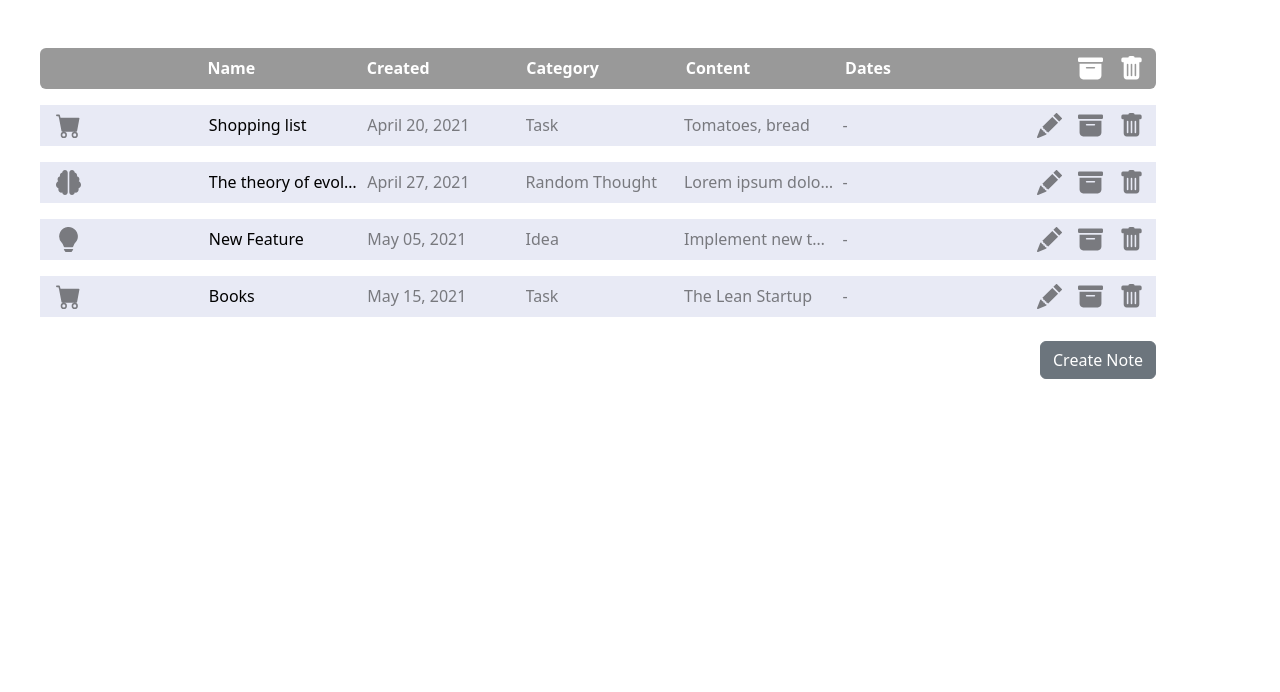
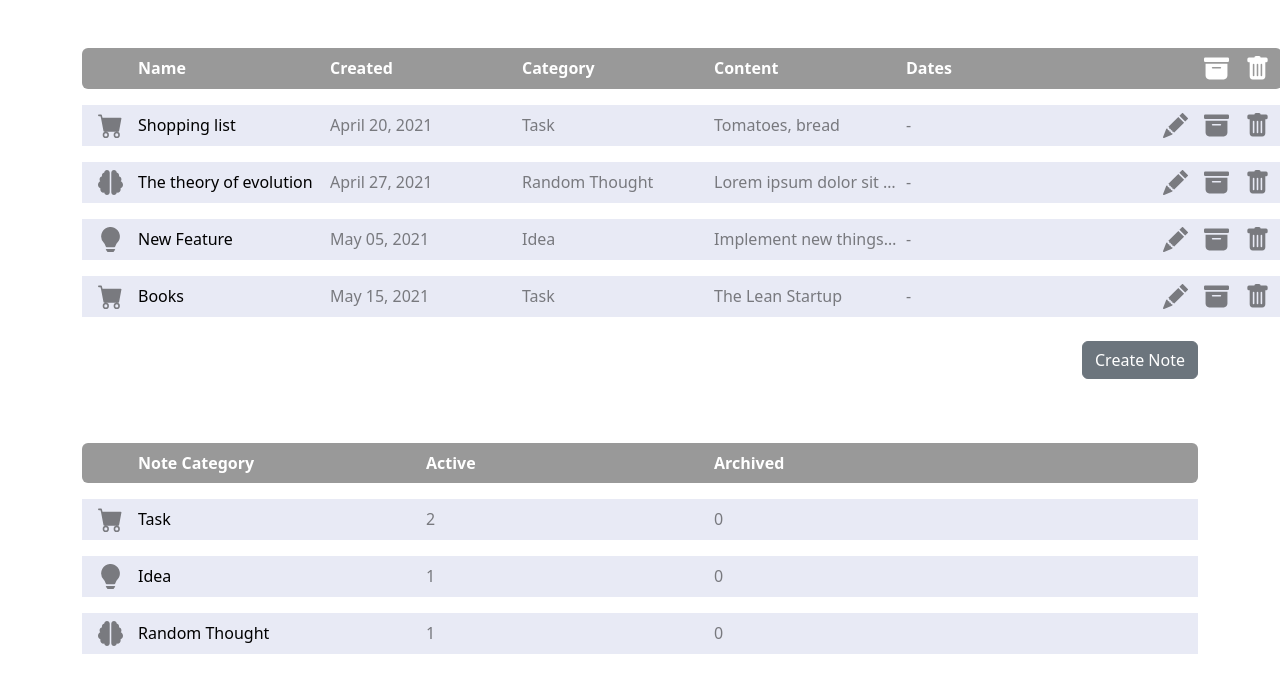
Before and after one commit to sweest2000/radency-1, a website built with Vite: page src/index.html in a window 1280 px wide. Built offline with nearby package versions, Linux system fonts and the light colour scheme.

Commit message:
Implemented summary

```diff
--- a/src/index.html
+++ b/src/index.html
@@ -22,7 +22,7 @@
       <div class="container">
         <table class="main-table">
           <thead>
-            <th scope="col"></th>
+            <th scope="col" class="icon-header"></th>
             <th scope="col">
               <div><span>Name</span></div>
             </th>
@@ -38,7 +38,7 @@
             <th scope="col">
               <div><span>Dates</span></div>
             </th>
-            <th scope="col">
+            <th scope="col" class="th-buttons">
               <div class="container-sm">
                 <button>
                   <img id="th-archive" width="25" height="25" />
@@ -211,6 +211,46 @@
             </div>
           </div>
         </div>
+        <table class="secondary-table">
+          <thead>
+            <th scope="col" class="icon-header"></th>
+            <th scope="col">
+              <div><span>Note Category</span></div>
+            </th>
+            <th scope="col">
+              <div><span>Active</span></div>
+            </th>
+            <th scope="col">
+              <div><span>Archived</span></div>
+            </th>
+          </thead>
+          <tbody id="table-body">
+            <tr>
+              <td scope="row" class="icon">
+                <img id="secondary-cart" width="25" height="25" />
+              </td>
+              <td class="name">Task</td>
+              <td class="secondary-cart-active">0</td>
+              <td class="secondary-cart-archived">0</td>
+            </tr>
+            <tr>
+              <td scope="row" class="icon">
+                <img id="secondary-lightbulb" width="25" height="25" />
+              </td>
+              <td class="name">Idea</td>
+              <td class="secondary-lightbulb-active">0</td>
+              <td class="secondary-lightbulb-archived">0</td>
+            </tr>
+            <tr>
+              <td scope="row" class="icon">
+                <img id="secondary-brain" width="25" height="25" />
+              </td>
+              <td class="name">Random Thought</td>
+              <td class="secondary-brain-active">0</td>
+              <td class="secondary-brain-archived">0</td>
+            </tr>
+          </tbody>
+        </table>
       </div>
     </div>
     <script type="module" src="js/main.js"></script>
--- a/src/js/main.js
+++ b/src/js/main.js
@@ -11,6 +11,7 @@ import {
   changeNote,
   deleteNote,
   setModalData,
+  setSummary,
 } from './utils';
 
 const notes = [
@@ -62,7 +63,8 @@ const populateTable = () => {
     <td><div class="text-wrapper">${item.category}</div></td>
     <td><div class="text-wrapper">${item.content}</div></td>
     <td><div class="text-wrapper">${item.dates}</div></td>
-    <td class="container-sm">
+    <td>
+    <div class="container-sm">
     <button>
     <img src="${pencil}" width="25" height="25" class="change-note" data-bs-toggle="modal" data-bs-target="#exampleModal" />
     </button>
@@ -72,21 +74,26 @@ const populateTable = () => {
     <button>
     <img src="${trash}" width="25" height="25" class="delete-note" />
     </button>
+    </div>
     </td>
   </tr>`
     );
   });
 
   try {
+    setSummary(notes, archivedNotes);
     document.querySelectorAll('.change-note').forEach((item) => {
       item.addEventListener('click', (e) =>
-        setModalData(e.target.parentElement.parentElement.parentElement, notes)
+        setModalData(
+          e.target.parentElement.parentElement.parentElement.parentElement,
+          notes
+        )
       );
     });
     document.querySelectorAll('.archive-note').forEach((item) => {
       item.addEventListener('click', (e) =>
         archiveNote(
-          e.target.parentElement.parentElement.parentElement,
+          e.target.parentElement.parentElement.parentElement.parentElement,
           notes,
           archivedNotes
         )
@@ -94,7 +101,10 @@ const populateTable = () => {
     });
     document.querySelectorAll('.delete-note').forEach((item) => {
       item.addEventListener('click', (e) =>
-        deleteNote(e.target.parentElement.parentElement.parentElement, notes)
+        deleteNote(
+          e.target.parentElement.parentElement.parentElement.parentElement,
+          notes
+        )
       );
     });
   } catch (e) {
@@ -110,6 +120,9 @@ document
   .addEventListener('click', () => changeNote(notes));
 document.querySelector('#th-archive').src = archive;
 document.querySelector('#th-trash').src = trash;
+document.querySelector('#secondary-cart').src = cart;
+document.querySelector('#secondary-lightbulb').src = lightbulb;
+document.querySelector('#secondary-brain').src = brain;
 
 populateTable();
 
--- a/src/js/utils.js
+++ b/src/js/utils.js
@@ -62,6 +62,7 @@ const archiveNote = (note, notes, archivedNotes) => {
     ...notes.find((item) => item.name === note.getAttribute('class')),
   });
   deleteNote(note, notes);
+  setSummary(notes, archivedNotes);
 };
 
 const deleteNote = (note, notes) => {
@@ -72,4 +73,51 @@ const deleteNote = (note, notes) => {
   note.remove();
 };
 
-export { addNote, archiveNote, changeNote, deleteNote, setModalData };
+const setSummary = (notes, archivedNotes) => {
+  const cartActiveLabel = document.querySelector('.secondary-cart-active');
+  const cartArchivedLabel = document.querySelector('.secondary-cart-archived');
+  const lightbulbActiveLabel = document.querySelector(
+    '.secondary-lightbulb-active'
+  );
+  const lightbulbArchivedLabel = document.querySelector(
+    '.secondary-lightbulb-archived'
+  );
+  const brainActiveLabel = document.querySelector('.secondary-brain-active');
+  const brainArchivedLabel = document.querySelector(
+    '.secondary-brain-archived'
+  );
+
+  cartActiveLabel.innerHTML = notes.reduce(
+    (acc, item) => (item.category === 'Task' ? acc + 1 : acc),
+    0
+  );
+  cartArchivedLabel.innerHTML = archivedNotes.reduce(
+    (acc, item) => (item.category === 'Task' ? acc + 1 : acc),
+    0
+  );
+  lightbulbActiveLabel.innerHTML = notes.reduce(
+    (acc, item) => (item.category === 'Idea' ? acc + 1 : acc),
+    0
+  );
+  lightbulbArchivedLabel.innerHTML = archivedNotes.reduce(
+    (acc, item) => (item.category === 'Idea' ? acc + 1 : acc),
+    0
+  );
+  brainActiveLabel.innerHTML = notes.reduce(
+    (acc, item) => (item.category === 'Random Thought' ? acc + 1 : acc),
+    0
+  );
+  brainArchivedLabel.innerHTML = archivedNotes.reduce(
+    (acc, item) => (item.category === 'Random Thought' ? acc + 1 : acc),
+    0
+  );
+};
+
+export {
+  addNote,
+  archiveNote,
+  changeNote,
+  deleteNote,
+  setModalData,
+  setSummary,
+};
--- a/src/scss/styles.scss
+++ b/src/scss/styles.scss
@@ -13,7 +13,7 @@
 }
 
 .container-sm {
-  @apply flex justify-end gap-3;
+  @apply flex gap-3 w-full justify-end;
 }
 
 .container-md {
@@ -21,11 +21,11 @@
 }
 
 .container {
-  @apply flex flex-col justify-center ml-7 mr-10 mt-5 gap-4;
+  @apply flex flex-col justify-center mt-5 gap-4 w-max;
 }
 
 .main-table {
-  @apply flex flex-col gap-3 w-full text-[#78797E];
+  @apply flex flex-col gap-3 text-[#78797E];
 }
 
 thead tr {
@@ -37,12 +37,12 @@ tbody {
 }
 
 tr {
-  @apply flex bg-[#E8EAF5];
+  @apply flex bg-[#E8EAF5] w-fit;
 }
 
 td,
 th {
-  @apply flex flex-grow basis-56 pt-2 pb-2 pl-2 pr-0 w-12;
+  @apply flex pt-2 pb-2 pl-2 pr-0 w-48;
 }
 
 td img {
@@ -67,10 +67,29 @@ th {
 }
 
 .icon {
-  @apply pl-4;
+  @apply pl-4 w-12;
+}
+
+.icon-header {
+  @apply w-12;
 }
 
 #th-archive,
 #th-trash {
   filter: invert(100%);
 }
+
+.secondary-table {
+  @apply flex flex-col gap-3 text-[#78797E] mt-10 ml-auto w-full;
+  tr {
+    @apply flex w-full;
+    td,
+    th {
+      @apply w-72;
+    }
+    .icon,
+    .icon-header {
+      @apply w-12;
+    }
+  }
+}
--- a/vite.config.js
+++ b/vite.config.js
@@ -8,7 +8,7 @@ export default {
     },
   },
   server: {
-    port: 8080,
+    port: 5173,
     hot: true,
   },
 };
```
Lines whose indentation alone changed are shown as unchanged.
